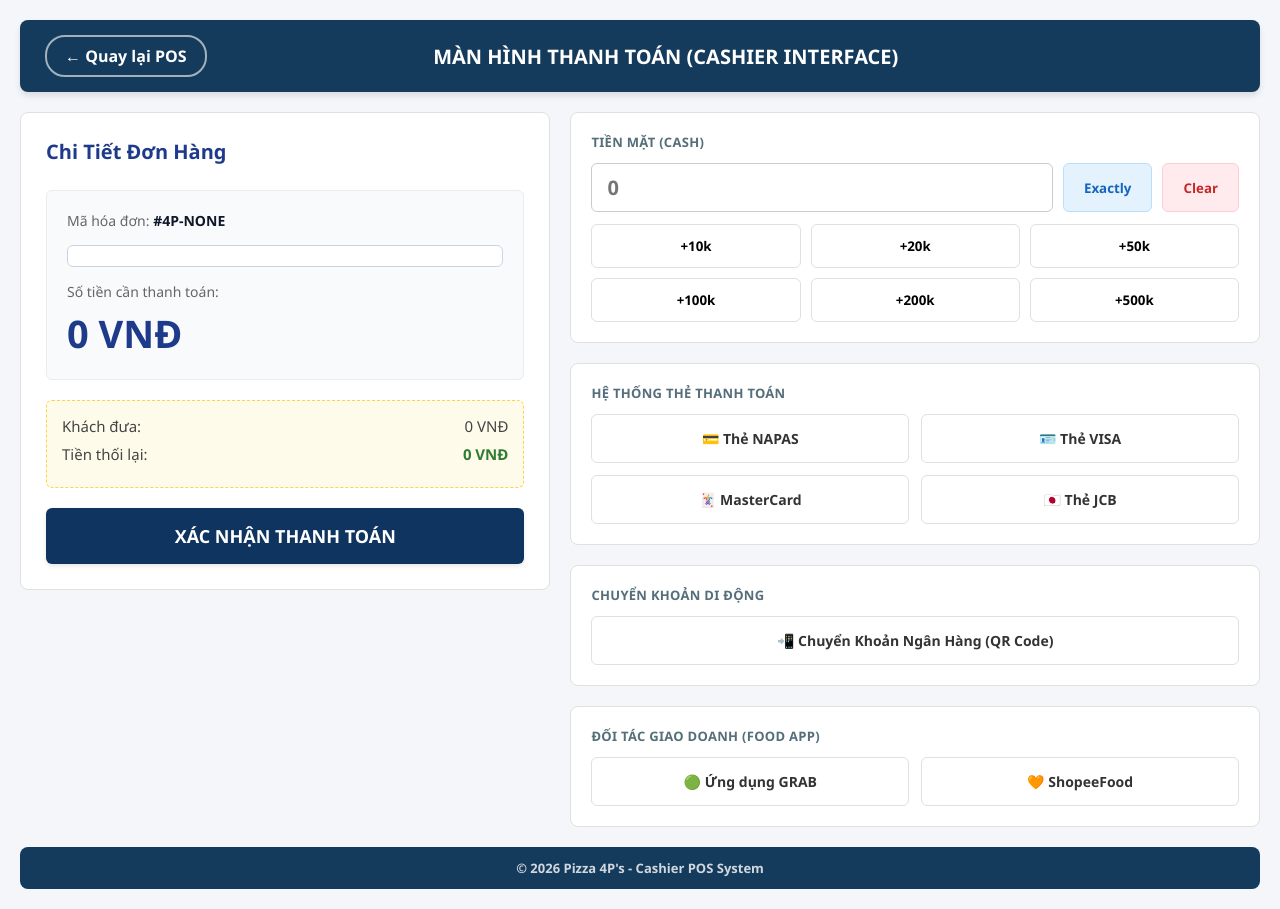
After one commit to hyntrem/Restaurant-managemet, a Flask app: template frontend/templates/staff/payment-dashboard.html in a window 1280 px wide. The commit adds this page. Run offline with Flask 3, Linux system fonts and the light colour scheme; the template is opened without the code that fills it, so the values that code supplies are empty.

Commit message:
Payment Frontend basic

```diff
--- a/common/database.py
+++ b/common/database.py
@@ -2,7 +2,7 @@
 from sqlalchemy import create_engine
 from sqlalchemy.orm import sessionmaker
 
-DATABASE_URL = "mysql+pymysql://root:root@mysql:3306/restaurant_management"
+DATABASE_URL =  "mysql+pymysql://root:root@mysql:3306/restaurant_management?charset=utf8mb4"
 
 engine = create_engine(DATABASE_URL)
 
--- /dev/null
+++ b/frontend/static/css/payment.css
@@ -0,0 +1,121 @@
+* { box-sizing: border-box; margin: 0; padding: 0; font-family: 'Segoe UI', Arial, sans-serif; }
+body { background-color: #f4f6f9; color: #333; padding: 20px; }
+
+/* --- GIAO DIỆN HEADER & FOOTER XANH MARINE --- */
+.header-bar {
+    display: flex; justify-content: space-between; align-items: center;
+    background-color: #153b5c; /* Màu xanh Marine */
+    color: white; /* Đổi chữ thành màu trắng */
+    padding: 15px 25px; border-radius: 8px;
+    box-shadow: 0 4px 6px rgba(0,0,0,0.1); margin-bottom: 20px;
+}
+.header-bar h2 {
+    font-weight: 700; color: white; margin: 0; font-size: 20px;
+}
+.footer-bar {
+    background-color: #153b5c;
+    color: rgba(255, 255, 255, 0.8);
+    text-align: center;
+    padding: 12px;
+    border-radius: 8px;
+    margin-top: 20px;
+    font-size: 13px;
+    font-weight: bold;
+}
+
+/* --- HIỆU ỨNG NÚT QUAY LẠI POS --- */
+.btn-back {
+    padding: 8px 18px;
+    background: transparent;
+    border: 2px solid rgba(255, 255, 255, 0.6);
+    border-radius: 20px;
+    cursor: pointer; font-weight: bold;
+    text-decoration: none; color: white;
+    transition: all 0.2s ease-in-out;
+}
+.btn-back:hover {
+    background: white;
+    color: #153b5c;
+    border-color: white;
+    box-shadow: 0 0 10px rgba(255, 255, 255, 0.5);
+}
+.btn-back:active {
+    transform: scale(0.95);
+}
+
+/* --- LAYOUT CHÍNH --- */
+.payment-grid { display: grid; grid-template-columns: 1fr 1.3fr; gap: 20px; max-width: 1500px; margin: 0 auto; }
+.pay-panel { background: white; padding: 25px; border-radius: 8px; border: 1px solid #e0e0e0; height: fit-content; }
+.pay-panel-right { display: flex; flex-direction: column; gap: 20px; }
+
+.panel-heading { font-size: 20px; font-weight: bold; color: #1e3a8a; margin-bottom: 25px; }
+
+/* --- CHI TIẾT ĐƠN HÀNG & DANH SÁCH MÓN ĂN --- */
+.bill-details { background: #f8fafc; padding: 20px; border-radius: 6px; margin-bottom: 20px; border: 1px solid #e8edf2; }
+.bill-details p { color: #666; font-size: 14px; margin-bottom: 6px; }
+.grand-total { font-size: 38px; font-weight: 800; color: #1e3a8a; margin-top: 5px; }
+
+.order-items-box {
+    background: white;
+    border: 1px solid #cbd5e1;
+    border-radius: 6px;
+    padding: 10px;
+    margin-top: 15px;
+    max-height: 180px; /* Giới hạn chiều cao để cuộn nếu menu quá dài */
+    overflow-y: auto;
+}
+.item-list { list-style: none; padding: 0; margin: 0; }
+.item-list li {
+    display: flex; justify-content: space-between; padding: 6px 0;
+    border-bottom: 1px dashed #e2e8f0; font-size: 14px; color: #334155; font-weight: 500;
+}
+.item-list li:last-child { border-bottom: none; }
+.item-qty { font-weight: bold; color: #153b5c; margin-right: 8px; }
+.item-note { font-size: 12px; color: #ef4444; font-style: italic; }
+
+/* --- KHU TÍNH TIỀN THỐI & NÚT SUBMIT --- */
+.calculation-box { background: #fffbeb; border: 1px dashed #fcd34d; padding: 15px; border-radius: 6px; margin-bottom: 20px; }
+.calculation-box p { font-size: 15px; margin-bottom: 8px; color: #444; display: flex; justify-content: space-between; }
+.lime-text { color: #2e7d32; font-weight: bold; }
+.red-text { color: #c62828; font-weight: bold; }
+
+.btn-submit-pay {
+    width: 100%; padding: 16px; background: #0f3460; color: white;
+    border: none; border-radius: 6px; font-size: 18px; font-weight: bold;
+    cursor: pointer; box-shadow: 0 2px 4px rgba(0,0,0,0.1); transition: 0.2s;
+}
+.btn-submit-pay:hover { background: #164275; }
+
+/* --- CÁC PHƯƠNG THỨC THANH TOÁN (BÊN PHẢI) --- */
+.method-box { background: white; border: 1px solid #e0e0e0; border-radius: 8px; padding: 20px; }
+.box-title { font-size: 13px; font-weight: bold; color: #546e7a; margin-bottom: 12px; letter-spacing: 0.3px; }
+
+.input-row { display: flex; gap: 10px; margin-bottom: 12px; }
+.txt-input-money {
+    flex: 1; padding: 10px 15px; font-size: 20px; font-weight: bold;
+    border: 1px solid #ccc; border-radius: 6px; color: #000;
+}
+.btn-cash-action { padding: 0 20px; border: none; border-radius: 6px; font-weight: bold; cursor: pointer; transition: 0.2s; }
+.btn-exact { background: #e3f2fd; color: #1565c0; border: 1px solid #bbdefb; }
+.btn-exact:hover { background: #bbdefb; }
+.btn-clear { background: #ffebee; color: #c62828; border: 1px solid #ffcdd2; }
+.btn-clear:hover { background: #ffcdd2; }
+
+.quick-cash-container { display: grid; grid-template-columns: repeat(3, 1fr); gap: 10px; }
+.btn-cash-quick { padding: 12px; background: white; border: 1px solid #e0e0e0; border-radius: 6px; font-weight: bold; cursor: pointer; transition: 0.2s; }
+.btn-cash-quick:hover { background: #f5f5f5; }
+
+.buttons-grid-2x2 { display: grid; grid-template-columns: 1fr 1fr; gap: 12px; }
+.buttons-grid-2x1 { display: grid; grid-template-columns: 1fr 1fr; gap: 12px; }
+
+.btn-method {
+    display: flex; align-items: center; justify-content: center; padding: 14px;
+    background: white; border: 1px solid #e0e0e0; border-radius: 6px;
+    font-weight: bold; color: #333; cursor: pointer; text-align: center; font-size: 14px;
+    transition: all 0.2s;
+}
+.btn-method:hover { background: #fafafa; border-color: #bbb; }
+.btn-full-width { width: 100%; }
+
+/* Trạng thái được chọn kích hoạt phương thức */
+.btn-method.active { background: #e8f0fe; border: 2px solid #1a73e8; color: #1a73e8; }
--- /dev/null
+++ b/frontend/static/js/payment.js
@@ -0,0 +1,157 @@
+let activeMethod = "CASH";
+let typedCashAmount = 0;
+
+// Hàm lọc chuỗi và làm sạch tiền, ngăn ngừa số triệu vô căn cứ từ LocalStorage
+function cleanAndParseMoney(value) {
+    if (!value) return 0;
+    let cleanStr = value.toString().replace(/[^0-9]/g, '');
+    let parsedInt = parseInt(cleanStr) || 0;
+
+    // Nếu số truyền sang bị nhân thừa hai chữ số 0 (Vọt từ 366k lên 36 triệu)
+    if (parsedInt >= 10000000 && parsedInt % 100 === 0) {
+        parsedInt = parsedInt / 100; // Đưa về đúng giá trị thực
+    }
+    return parsedInt;
+}
+
+document.addEventListener("DOMContentLoaded", () => {
+    let rawTotal = localStorage.getItem("currentTotal") || "0";
+    let orderId = localStorage.getItem("currentInvoiceId") || "NONE";
+
+    // BỔ SUNG: Lấy dữ liệu món ăn từ LocalStorage
+    let rawItems = localStorage.getItem("currentItems");
+
+    const billIdEl = document.getElementById("billId");
+    const amountToPayEl = document.getElementById("amountToPay");
+    const itemListEl = document.getElementById("orderItemList");
+
+    let finalTotalNumber = cleanAndParseMoney(rawTotal);
+
+    if (billIdEl) billIdEl.innerText = `#4P-${orderId}`;
+    if (amountToPayEl) amountToPayEl.innerText = `${finalTotalNumber.toLocaleString("vi-VN")} VNĐ`;
+
+    // BỔ SUNG: Render danh sách món ăn ra màn hình
+    if (rawItems && itemListEl) {
+        try {
+            let items = JSON.parse(rawItems);
+            itemListEl.innerHTML = ""; // Xóa trắng danh sách cũ (nếu có)
+
+            items.forEach(item => {
+                let li = document.createElement("li");
+
+                // Hiển thị tên món (hoặc mã món nếu không có tên), kèm ghi chú nếu có
+                let itemName = item.name || `Món #${item.menu_item_id}`;
+                let noteHTML = item.note ? `<br><span class="item-note">(* ${item.note})</span>` : "";
+
+                li.innerHTML = `
+                    <div><span class="item-qty">${item.quantity}x</span> ${itemName} ${noteHTML}</div>
+                `;
+                itemListEl.appendChild(li);
+            });
+        } catch (e) {
+            console.error("Lỗi parse dữ liệu món ăn:", e);
+        }
+    }
+
+    const inputEl = document.getElementById("txtCashInput");
+    if (inputEl) {
+        inputEl.addEventListener("input", (e) => {
+            let cleanVal = cleanAndParseMoney(e.target.value);
+            typedCashAmount = cleanVal;
+            e.target.value = cleanVal > 0 ? cleanVal : "";
+            calculateChange();
+        });
+    }
+    calculateChange();
+});
+
+function getRawTotal() {
+    let el = document.getElementById("amountToPay");
+    return el ? cleanAndParseMoney(el.innerText) : 0;
+}
+
+function setExactCash() {
+    let target = getRawTotal();
+    typedCashAmount = target;
+    const inputEl = document.getElementById("txtCashInput");
+    if (inputEl) inputEl.value = target;
+    selectMethod('CASH');
+}
+
+function addCash(val) {
+    typedCashAmount += val;
+    const inputEl = document.getElementById("txtCashInput");
+    if (inputEl) inputEl.value = typedCashAmount;
+    selectMethod('CASH');
+}
+
+function clearCashInput() {
+    typedCashAmount = 0;
+    const inputEl = document.getElementById("txtCashInput");
+    if (inputEl) inputEl.value = "";
+    selectMethod('CASH');
+}
+
+function selectMethod(methodName) {
+    activeMethod = methodName;
+    document.querySelectorAll('.btn-method').forEach(b => b.classList.remove('active'));
+
+    if (methodName !== 'CASH') {
+        let target = getRawTotal();
+        const inputEl = document.getElementById("txtCashInput");
+        if (inputEl) inputEl.value = target;
+        typedCashAmount = target;
+
+        let btn = document.getElementById(`btn${methodName}`);
+        if (btn) btn.classList.add('active');
+    }
+    calculateChange();
+}
+
+function calculateChange() {
+    let total = getRawTotal();
+    const inputEl = document.getElementById("txtCashInput");
+    let clientPay = inputEl ? cleanAndParseMoney(inputEl.value) : 0;
+
+    let lblKhachDua = document.getElementById("lblKhachDua");
+    if (lblKhachDua) lblKhachDua.innerText = `${clientPay.toLocaleString("vi-VN")} VNĐ`;
+
+    let change = clientPay - total;
+    let lblTienThoi = document.getElementById("lblTienThoi");
+    if (!lblTienThoi) return;
+
+    if (change >= 0) {
+        lblTienThoi.innerText = `${change.toLocaleString("vi-VN")} VNĐ`;
+        lblTienThoi.className = "lime-text";
+    } else {
+        lblTienThoi.innerText = `Thiếu ${Math.abs(change).toLocaleString("vi-VN")} VNĐ`;
+        lblTienThoi.className = "red-text";
+    }
+}
+
+function processPayment() {
+    let total = getRawTotal();
+    const inputEl = document.getElementById("txtCashInput");
+    let clientPay = inputEl ? cleanAndParseMoney(inputEl.value) : 0;
+
+    if (total === 0) { alert("Không có hóa đơn hợp lệ!"); return; }
+    if (clientPay < total) { alert(`Chưa đủ tiền! Còn thiếu: ${(total - clientPay).toLocaleString("vi-VN")} VNĐ`); return; }
+
+    // Ghi nhận doanh thu báo cáo kênh tương ứng
+    let key = "sales_digital_cards";
+    if (activeMethod === "CASH") key = "sales_cash";
+    else if (activeMethod === "TRANSFER") key = "sales_transfer";
+    else if (activeMethod === "GRAB") key = "sales_grab";
+    else if (activeMethod === "SHOPEE") key = "sales_shopee";
+
+    let currentSales = parseInt(localStorage.getItem(key)) || 0;
+    localStorage.setItem(key, currentSales + total);
+
+    alert(`🎉 THANH TOÁN THÀNH CÔNG!\nSố tiền: ${total.toLocaleString("vi-VN")} VNĐ\nKênh: ${activeMethod}`);
+
+    localStorage.removeItem("currentTotal");
+    localStorage.removeItem("currentInvoiceId");
+    localStorage.removeItem("currentItems");
+
+    globalThis.location.href = "cashier-dashboard.html";
+}
--- /dev/null
+++ b/frontend/templates/staff/payment-dashboard.html
@@ -0,0 +1,91 @@
+<!DOCTYPE html>
+<html lang="vi">
+<head>
+    <meta charset="UTF-8">
+    <meta name="viewport" content="width=device-width, initial-scale=1.0">
+    <title>Pizza 4P's - Thanh Toán Đơn Hàng</title>
+    <link rel="stylesheet" href="../../static/css/payment.css?v=105">
+</head>
+<body>
+
+    <div class="header-bar">
+        <a href="cashier-dashboard.html" class="btn-back">← Quay lại POS</a>
+        <h2>MÀN HÌNH THANH TOÁN (CASHIER INTERFACE)</h2>
+        <div style="width: 110px;"></div>
+    </div>
+
+    <div class="payment-grid">
+        <div class="pay-panel">
+            <div class="panel-heading">Chi Tiết Đơn Hàng</div>
+            <div class="bill-details">
+                <p>Mã hóa đơn: <strong id="billId" style="color: #0f172a;">#4P-LOADING</strong></p>
+
+                <div class="order-items-box">
+                    <ul id="orderItemList" class="item-list">
+                        </ul>
+                </div>
+
+                <p style="margin-top: 15px;">Số tiền cần thanh toán:</p>
+                <div class="grand-total" id="amountToPay">0 VNĐ</div>
+            </div>
+
+            <div class="calculation-box">
+                <p>Khách đưa: <span id="lblKhachDua">0 VNĐ</span></p>
+                <p>Tiền thối lại: <span id="lblTienThoi" class="lime-text">0 VNĐ</span></p>
+            </div>
+
+            <button type="button" class="btn-submit-pay" onclick="processPayment()">XÁC NHẬN THANH TOÁN</button>
+        </div>
+
+        <div class="pay-panel-right">
+
+            <div class="method-box">
+                <div class="box-title">TIỀN MẶT (CASH)</div>
+                <div class="input-row">
+                    <input type="text" class="txt-input-money" id="txtCashInput" placeholder="0">
+                    <button type="button" class="btn-cash-action btn-exact" onclick="setExactCash()">Exactly</button>
+                    <button type="button" class="btn-cash-action btn-clear" onclick="clearCashInput()">Clear</button>
+                </div>
+                <div class="quick-cash-container">
+                    <button type="button" class="btn-cash-quick" onclick="addCash(10000)">+10k</button>
+                    <button type="button" class="btn-cash-quick" onclick="addCash(20000)">+20k</button>
+                    <button type="button" class="btn-cash-quick" onclick="addCash(50000)">+50k</button>
+                    <button type="button" class="btn-cash-quick" onclick="addCash(100000)">+100k</button>
+                    <button type="button" class="btn-cash-quick" onclick="addCash(200000)">+200k</button>
+                    <button type="button" class="btn-cash-quick" onclick="addCash(500000)">+500k</button>
+                </div>
+            </div>
+
+            <div class="method-box">
+                <div class="box-title">HỆ THỐNG THẺ THANH TOÁN</div>
+                <div class="buttons-grid-2x2">
+                    <button type="button" class="btn-method" id="btnNAPAS" onclick="selectMethod('NAPAS')">💳 Thẻ NAPAS</button>
+                    <button type="button" class="btn-method" id="btnVISA" onclick="selectMethod('VISA')">🪪 Thẻ VISA</button>
+                    <button type="button" class="btn-method" id="btnMASTER" onclick="selectMethod('MASTER')">🃏 MasterCard</button>
+                    <button type="button" class="btn-method" id="btnJCB" onclick="selectMethod('JCB')">🇯🇵 Thẻ JCB</button>
+                </div>
+            </div>
+
+            <div class="method-box">
+                <div class="box-title">CHUYỂN KHOẢN DI ĐỘNG</div>
+                <button type="button" class="btn-method btn-full-width" id="btnTRANSFER" onclick="selectMethod('TRANSFER')">📲 Chuyển Khoản Ngân Hàng (QR Code)</button>
+            </div>
+
+            <div class="method-box">
+                <div class="box-title">ĐỐI TÁC GIAO DOANH (FOOD APP)</div>
+                <div class="buttons-grid-2x1">
+                    <button type="button" class="btn-method btn-grab" id="btnGRAB" onclick="selectMethod('GRAB')">🟢 Ứng dụng GRAB</button>
+                    <button type="button" class="btn-method btn-shopee" id="btnSHOPEE" onclick="selectMethod('SHOPEE')">🧡 ShopeeFood</button>
+                </div>
+            </div>
+
+        </div>
+    </div>
+
+    <div class="footer-bar">
+        <p>© 2026 Pizza 4P's - Cashier POS System</p>
+    </div>
+
+    <script src="../../static/js/payment.js?v=105"></script>
+</body>
+</html>
```
Also changed, not shown: frontend/static/js/admin-report.js (added, +51 -0 lines), frontend/static/js/cashier.js (+29 -4 lines), frontend/static/js/staff-dashboard.js (+15 -6 lines), frontend/templates/staff/admin-dashboard.html (+8 -5 lines), frontend/templates/staff/admin-report.html (added, +86 -0 lines).
